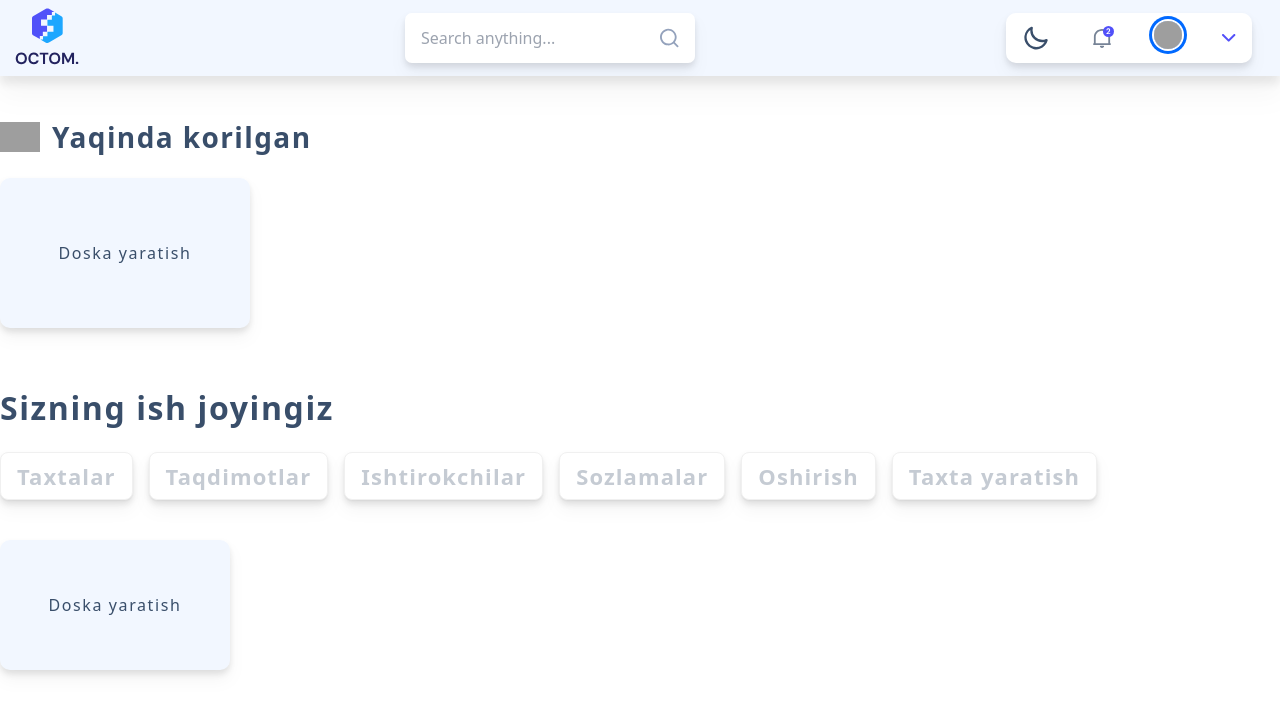
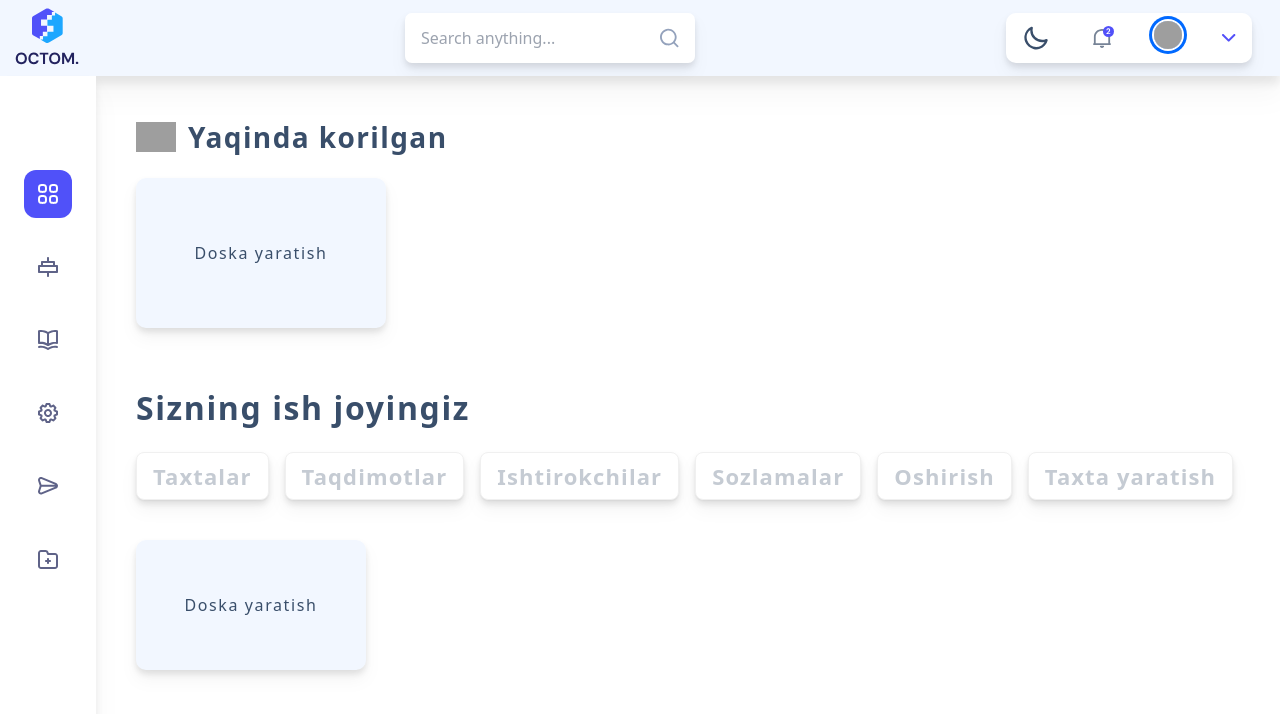
Before and after one commit to LochinbekKarimov2006/8_6_dar, a React (Vite) app: page / in a window 1280 px wide. Shown: the top 714 px of the page. Built offline with nearby package versions, Linux system fonts and the light colour scheme; sample sign-in values are in the browser's storage; grey boxes are pictures that could not be loaded.

Commit message:
kichik ozgaarish

```diff
--- a/package.json
+++ b/package.json
@@ -17,7 +17,8 @@
     "react-beautiful-dnd": "^13.1.1",
     "react-dom": "^18.2.0",
     "react-icons": "^5.3.0",
-    "react-router-dom": "^6.26.2"
+    "react-router-dom": "^6.26.2",
+    "react-toastify": "^10.0.5"
   },
   "devDependencies": {
     "@types/react": "^18.2.66",
--- a/src/App.jsx
+++ b/src/App.jsx
@@ -1,7 +1,6 @@
 import React, { useContext, useEffect, useState } from 'react';
 import { createBrowserRouter, Navigate, RouterProvider } from 'react-router-dom';
 import MainLayout from './layout/MainLayout';
-import MainLeaut2 from './layout/MainLeaut2';
 import Home from './pages/Home';
 import AboutUser from './pages/User';
 import Data from './pages/Data';
@@ -15,31 +14,35 @@ import Data3 from './pages/Data3';
 import Data4 from './pages/Data4';
 
 function App() {
-  const [data, setData] = useState(false);
-  const [user,setUser]=useState(null)
-  const { value, setValue,users } = useContext(MyContext);
-  const datas=localStorage.getItem("token")
- if(datas){
-  setValue(datas)
- }
- useEffect(()=>{
-if(users){
-  setData(true)
-}
- },[users])
-  useEffect(()=>{
-    setUser(value)
-  },[value])
+  const [user, setUser] = useState(null);
+  const { value, setValue } = useContext(MyContext);
+  const datas=localStorage.getItem('data')
+
+  useEffect(() => {
+    const token = localStorage.getItem('token');
+    if (token) {
+      setValue(token);  // Tokenni contextga saqlash
+    }
+  }, [setValue]);
+  useEffect(() => {
+    setUser(value);
+  }, [value]);
   const router = createBrowserRouter([
     {
       path: '/',
-      element:<Provayder user={user}>
-        {data ? <MainLayout /> : <MainLeaut2 />}
-      </Provayder>,
+      element: (
+        <Provayder user={user}>
+          { <MainLayout /> }
+        </Provayder>
+      ),
       children: [
         {
-          path: '/',
-          element: data ? <Home /> : <Qoshish />,
+          path:"/",
+          element:<Qoshish/>
+        },
+        {
+          path: '/home',
+          element:<Home />,
         },
         {
           path: '/user',
@@ -54,22 +57,22 @@ if(users){
           element: <Data2 />,
         },
         {
-          path:"/data3",
-          element:<Data3/>
+          path: '/data3',
+          element: <Data3 />,
         },
         {
-          path:"/data4",
-          element:<Data4/>
+          path: '/data4',
+          element: <Data4 />,
         }
       ],
     },
     {
-      path:"/login",
-      element :user?<Navigate to="/"/>:<Login/>
+      path: '/login',
+      element: user ? <Navigate to="/" /> : <Login />,
     },
     {
-      path:"/sigin",
-      element:user?<Navigate to="/"/>:<Register/>
+      path: '/sigin',
+      element: user ? <Navigate to="/" /> : <Register />,
     }
   ]);
 
--- a/src/components/Menyu.jsx
+++ b/src/components/Menyu.jsx
@@ -1,14 +1,11 @@
-import React from "react";
 import { Link, NavLink } from "react-router-dom";
-
 function Menyu() {
-
   return (
     <div className="bg-base-100 px-6  h-[91.5vh] flex flex-col items-center drop-shadow-xl">
 
       <div className="h-[70vh] flex flex-col justify-center items-center">
-        <div className=" flex flex-col gap-[25px]">
-          <NavLink to="/" className=" p-[14px] link  rounded-[12px]">
+        <div className="flex flex-col items-center gap-[25px]">
+          <NavLink to="/" className=" p-[14px] link  rounded-[12px] mt-10">
             <svg
               width="20"
               height="20"
@@ -70,7 +67,7 @@ function Menyu() {
               />
             </svg>
           </NavLink>
-          <NavLink to="/datd5" className=" p-[14px] link  rounded-[12px]">
+          <NavLink to="/home" className=" p-[14px] link  rounded-[12px]">
             <svg
               width="20"
               height="20"
--- a/src/context/useContext.jsx
+++ b/src/context/useContext.jsx
@@ -6,9 +6,9 @@ export const MyContext = createContext();
 export const MyProvider = ({ children }) => {
     const [value, setValue] = useState(null);
     const [users,setUsers]=useState()
-
+    const [users2,setUsers2]=useState()
     return (
-        <MyContext.Provider value={{ value, setValue,users,setUsers }}>
+        <MyContext.Provider value={{ value, setValue,users,setUsers,users2,setUsers2 }}>
             {children}
         </MyContext.Provider>
     );
--- a/src/layout/MainLeaut2.jsx
+++ /dev/null
@@ -1,14 +0,0 @@
-import React from 'react'
-import Navbar from '../components/Navbar'
-import { Outlet } from 'react-router-dom'
-
-function MainLeaut2() {
-  return (
-    <div>
-        <Navbar/>
-        <Outlet/>
-    </div>
-  )
-}
-
-export default MainLeaut2
--- a/src/pages/Qoshish.jsx
+++ b/src/pages/Qoshish.jsx
@@ -1,6 +1,7 @@
 import React, { useContext, useEffect, useState } from "react";
 import { MyContext } from "../context/useContext";
-// import { data } from "autoprefixer";
+import { ToastContainer, toast } from 'react-toastify';
+import 'react-toastify/dist/ReactToastify.css';
 function Qoshish() {
   const [ochish, setYopish] = useState(false);
   const [colors, setColor] = useState(false);
@@ -14,6 +15,7 @@ function Qoshish() {
   const [malumod2,setMalumod2]=useState()
   const[name,setName]=useState("")
   const { value, setValue,users,setUsers } = useContext(MyContext);
+
   console.log(malumod2)
   function imagests() {
     if (bg_images.includes("/")) {
@@ -79,9 +81,11 @@ function Qoshish() {
     })
     .then(response => response.json())
     .then(data => {
+      toast.success("Muvaffaqiyat!")
       console.log(data);
     })
     .catch(err => {
+      toast.error("Xato!")
       console.log(err);
     });
 
@@ -93,6 +97,7 @@ function Qoshish() {
     })
     .then(response => response.json())
     .then(datasa => {
+      localStorage.setItem("data",JSON.stringify(datasa.boards))
       setMalumod2(datasa.boards)
       console.log(datasa);
     })
@@ -104,10 +109,15 @@ function Qoshish() {
   setUsers(e)
  }
  console.log(malumod2);
+ let data=JSON.parse(localStorage.getItem("data"))
+ function  malumodlarn(){
+  setUsers("salom")
+  localStorage.setItem("korinish",true)
+ }
   return (
     <>
-      <div className="relative bg-base-100 pb-10">
-      <div className="max-w-[1280px] mx-auto mt-10">
+      <div className="relative bg-base-100 m-10">
+      <div className=" mt-10">
   <div>
     <h3 className="text-[28px] tracking-wider flex items-center font-[600] gap-3">
       <img
@@ -128,7 +138,7 @@ function Qoshish() {
       Sizning ish joyingiz
     </h3>
     <div className="text-[22px] tracking-wider flex gap-4 mt-5">
-      <button className="btn text-[22px] btn-neutral drop-shadow-lg bg-base-100 border-[#f0f0f0]">Taxtalar</button>
+      <button onClick={()=>{malumodlarn()}} className="btn text-[22px] btn-neutral drop-shadow-lg bg-base-100 border-[#f0f0f0]">Taxtalar</button>
       <button className="btn text-[22px] btn-neutral drop-shadow-lg bg-base-100 border-[#f0f0f0]">Taqdimotlar</button>
       <button className="btn text-[22px] btn-neutral drop-shadow-lg bg-base-100 border-[#f0f0f0]">Ishtirokchilar</button>
       <button className="btn text-[22px] btn-neutral drop-shadow-lg bg-base-100 border-[#f0f0f0]">Sozlamalar</button>
@@ -142,8 +152,8 @@ function Qoshish() {
         Taxta yaratish
       </button>
     </div>
-    <div className="mt-10 tracking-widest flex flex-wrap gap-5 w-[1280px]">
-      {malumod2&&malumod2.map((e,id)=>(
+    <div className="mt-10 tracking-widest flex flex-wrap gap-5 ">
+      {data&&data.map((e,id)=>(
       <button key={e.id} onClick={()=>{Users(e)}}
       style={
         e.color.includes("/") ? {
@@ -925,6 +935,7 @@ function Qoshish() {
           className="absolute z-[25] top-0 bottom-0 left-0 right-0 bg-[#ffffff00]"
         ></div>
       )}
+      <ToastContainer />
     </>
   );
 }
```
Also changed, not shown: 1 other file (tests, documents, lock files or other folders).
